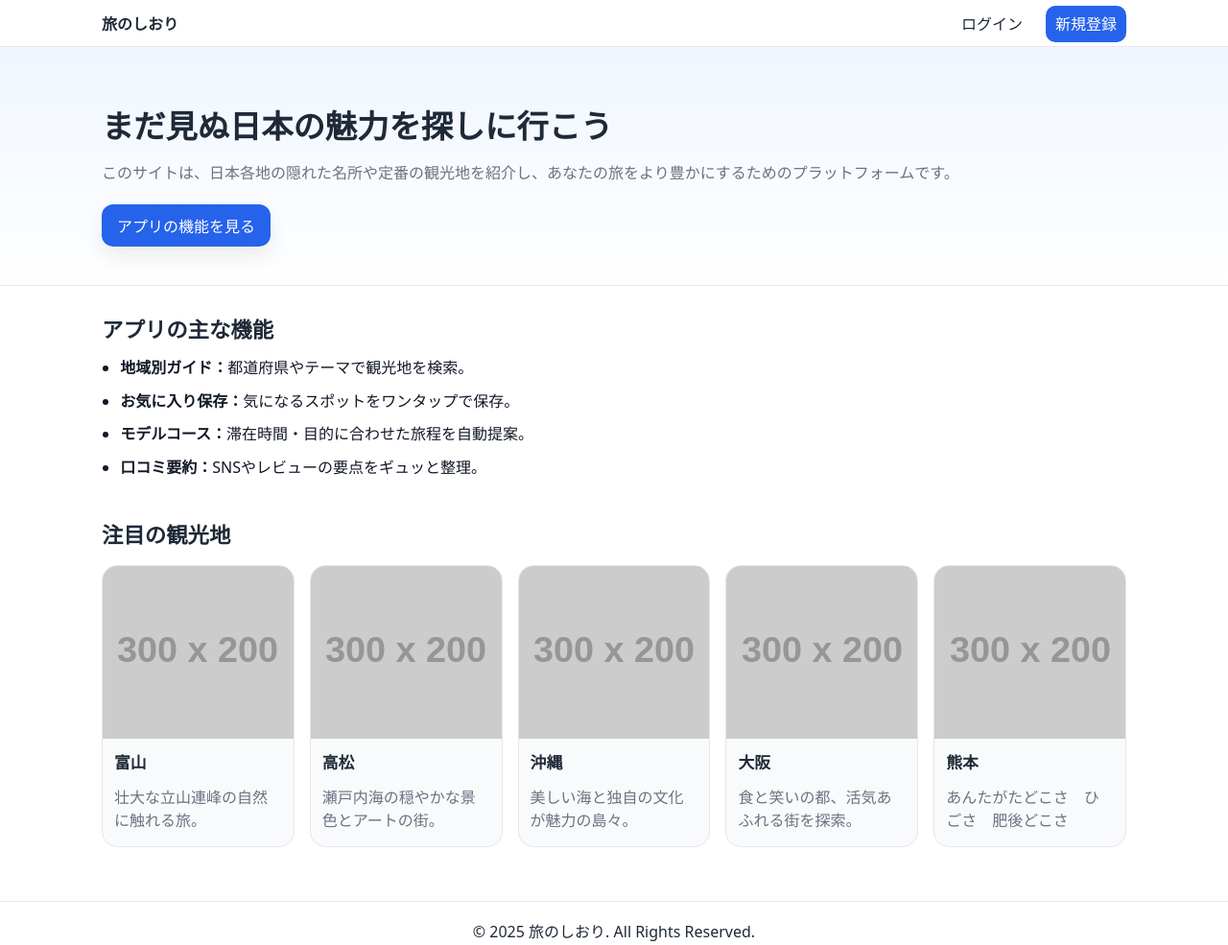
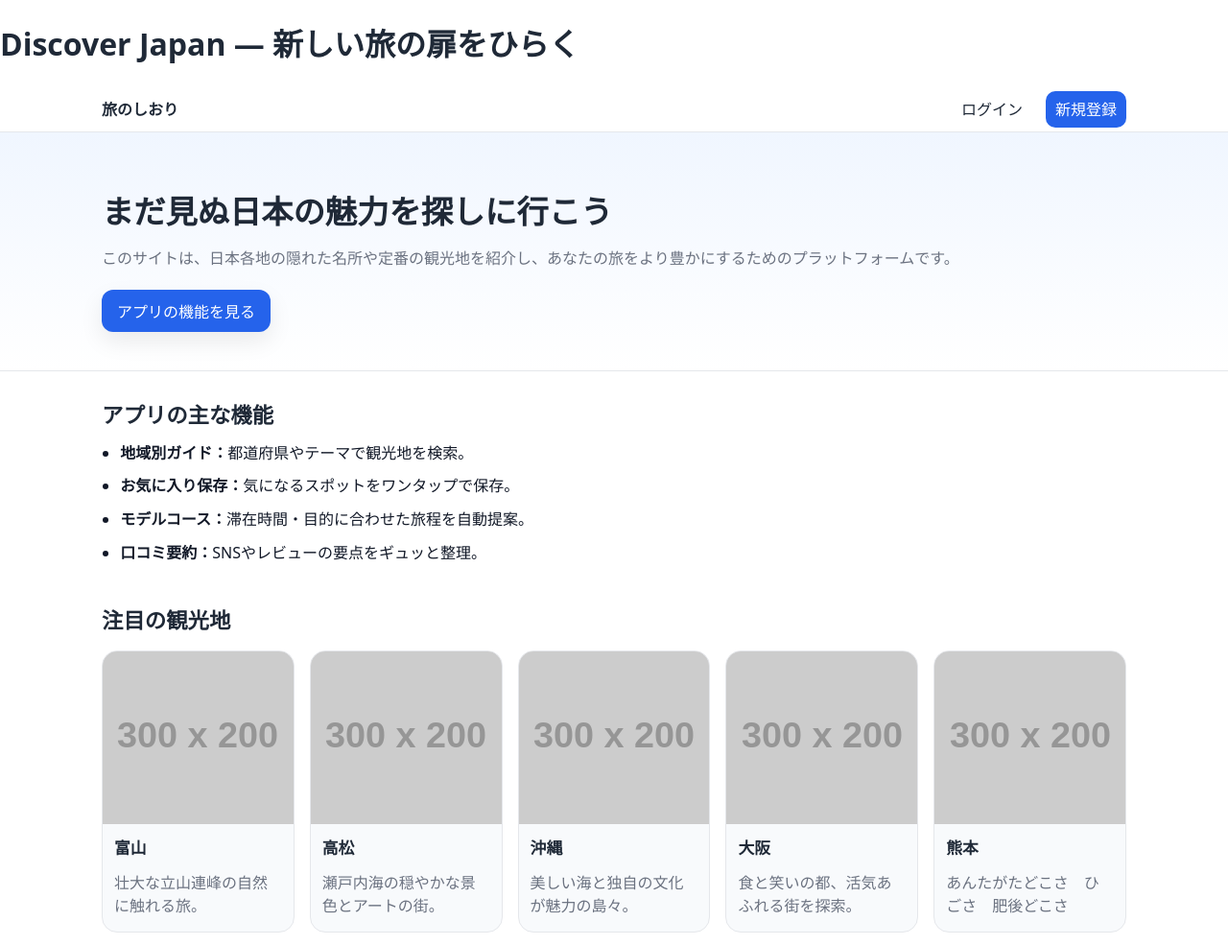
Before and after one commit to takara1616-1616/git-online, a plain HTML site: page index.html in a window 1280 px wide. Shown: the top 985 px of the page at 96% size. Drawn offline with Linux system fonts and the light colour scheme; placeholder pictures from the web are drawn by us.

Commit message:
タイトルを変更

```diff
--- a/index.html
+++ b/index.html
@@ -3,7 +3,10 @@
 <head>
     <meta charset="UTF-8">
     <meta name="viewport" content="width=device-width, initial-scale=1.0">
-    <title>日本の魅力を再発見</title>
+    <title>Discover Japan ― 新しい旅の扉をひらく</title>
+
+<h1>Discover Japan ― 新しい旅の扉をひらく</h1>
+
     <link rel="stylesheet" href="static/css/style.css">
 </head>
 <body id="top">
```
